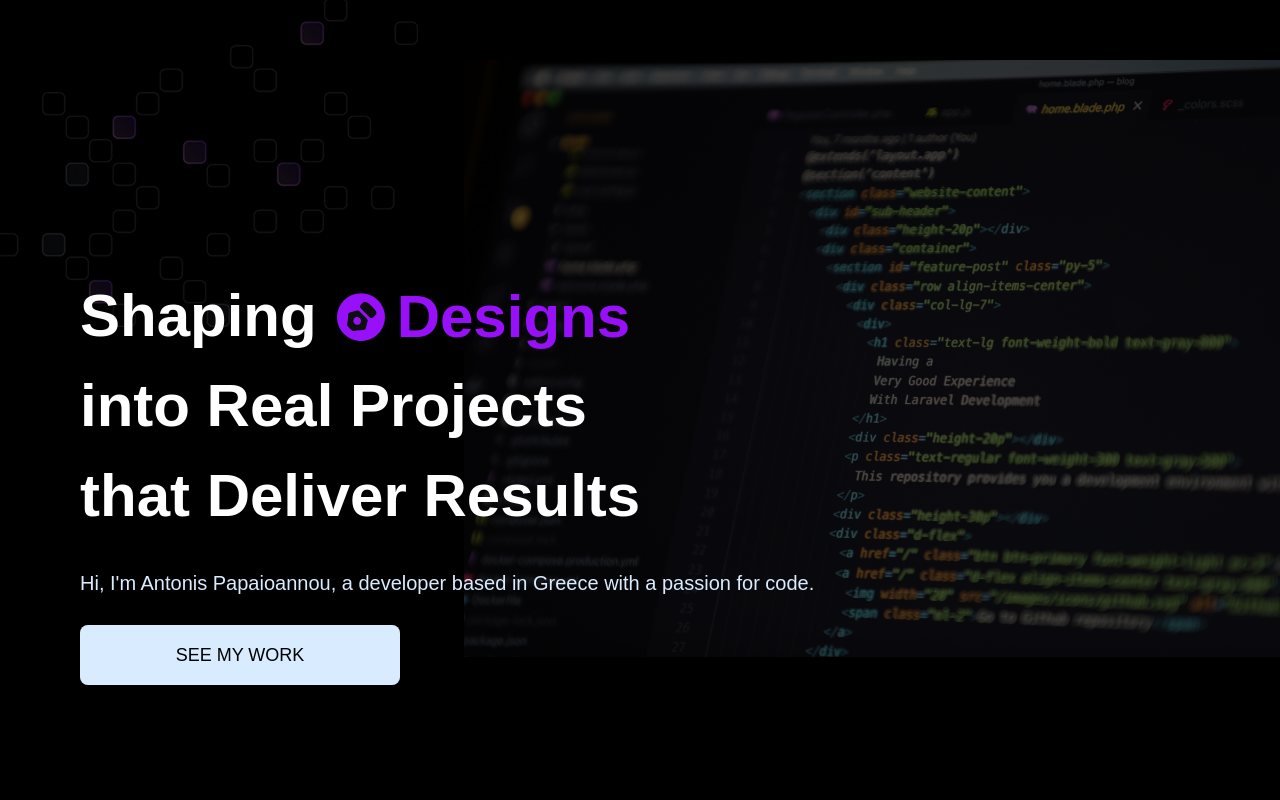
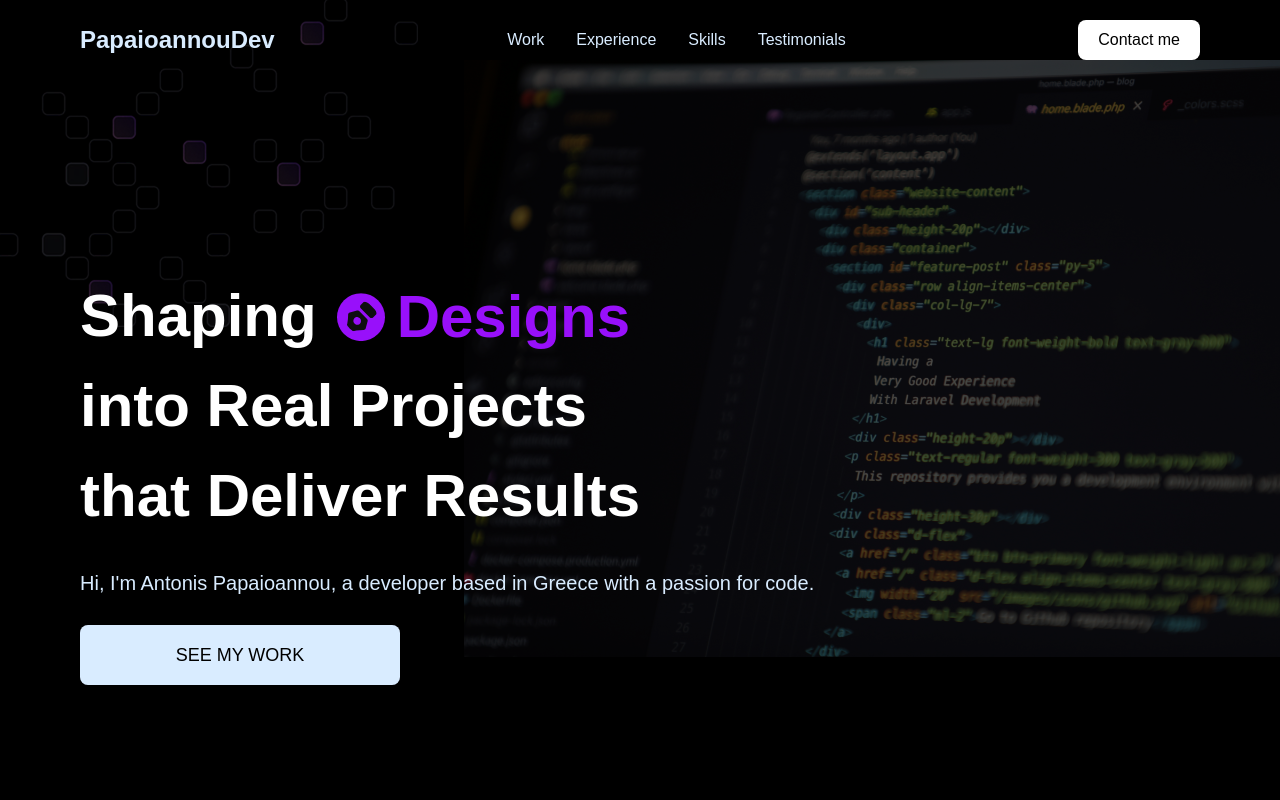
Before and after one commit to mrantonp1977/papdev-portfolio, a React (Vite) app: page / in a window 1280 px wide. Shown: the top 800 px of the page. Built offline with nearby package versions, Linux system fonts and the light colour scheme; a web font is replaced by a local one.

Commit message:
Add Navbar component and update App structure; adjust CSS for scrolled state

```diff
--- a/src/App.jsx
+++ b/src/App.jsx
@@ -1,14 +1,15 @@
-import Hero from "./sections/Hero"
-import ShowcaseSection from "./sections/ShowcaseSection"
-
+import Navbar from './components/Navbar';
+import Hero from './sections/Hero';
+import ShowcaseSection from './sections/ShowcaseSection';
 
 const App = () => {
   return (
     <>
-    <Hero />
-    <ShowcaseSection />
+      <Navbar />
+      <Hero />
+      <ShowcaseSection />
     </>
-  )
-}
+  );
+};
 
-export default App
+export default App;
--- /dev/null
+++ b/src/components/Navbar.jsx
@@ -0,0 +1,49 @@
+import React, { useEffect, useState } from 'react'
+import { navLinks } from '../../constants'
+
+const Navbar = () => {
+  const [scrolled, setScrolled] = useState(false);
+
+  useEffect(() => {
+    const handleScroll = () => {
+      const isScrolled = window.scrollY > 10;
+      setScrolled(isScrolled);
+  }
+    window.addEventListener('scroll', handleScroll);
+
+    return () => {
+      window.removeEventListener('scroll', handleScroll);
+    }
+  }, []);
+
+
+
+  return (
+    <header className={`navbar ${scrolled ? 'scrolled' : 'not-scrolled'}`}>
+      <div className="inner">
+        <a href="#hero" className="logo">
+          PapaioannouDev
+        </a>
+        <nav className='desktop'>
+          <ul>
+            {navLinks.map(({ link, name }) => (
+              <li key={name} className='group'>
+                <a href={link}>
+                  <span>{name}</span>
+                  <span className='underline'/>
+                </a>
+              </li>
+            ))}
+          </ul>
+        </nav>
+        <a href="#contact" className='contact-btn group'>
+          <div className='inner'>
+            <span>Contact me</span>
+          </div>
+        </a>
+      </div>
+    </header>
+  )
+}
+
+export default Navbar
--- a/src/index.css
+++ b/src/index.css
@@ -110,7 +110,7 @@ section {
     }
 
     &.not-scrolled {
-      @apply md:top-10 top-0 bg-transparent;
+      @apply md:top-0 top-0 bg-transparent;
     }
 
     .inner {
```
